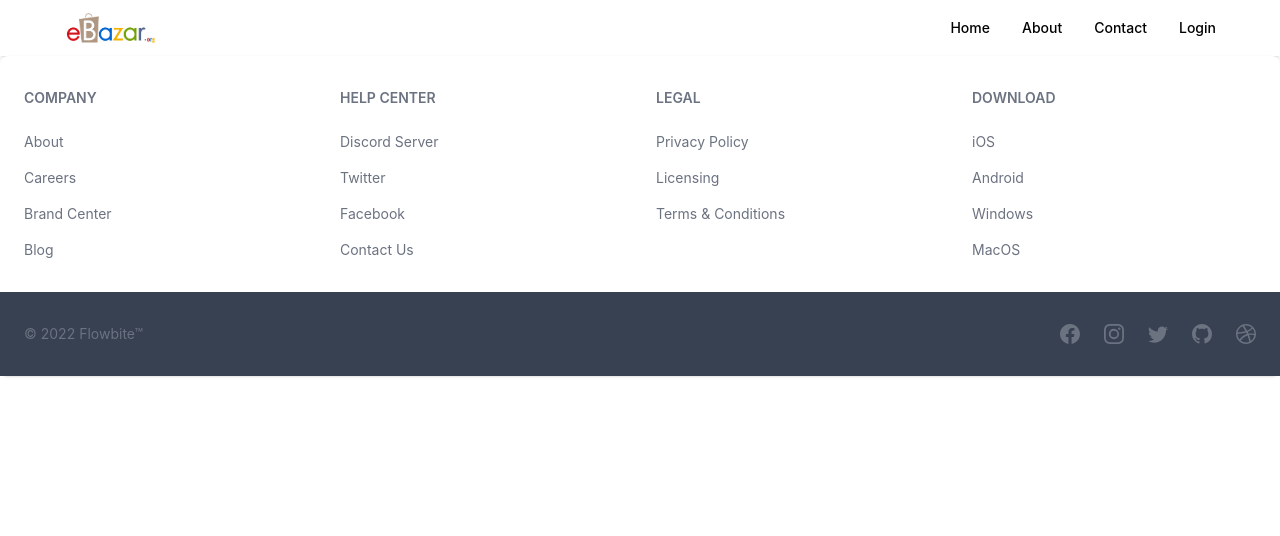
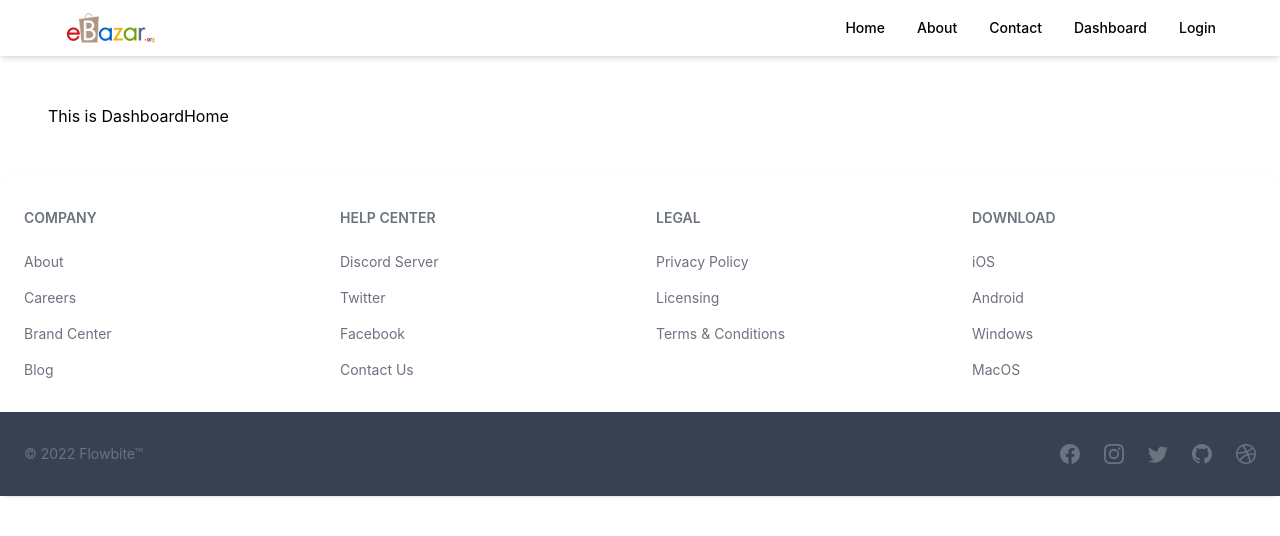
Before and after one commit to rimonhossain12/ebazar-shopping-front-end, a React (Create React App) app: page /dashboard in a window 1280 px wide. Shown: the top 536 px of the page. Built offline with nearby package versions, Linux system fonts and the light colour scheme; no server answers.

Commit message:
dashboard added

```diff
--- a/src/App.js
+++ b/src/App.js
@@ -8,6 +8,7 @@ import Efooter from "./pages/Shared/Efooter";
 import Login from "./pages/Home/Login/Login";
 import Register from "./pages/Home/Login/Register";
 import { ToastContainer } from 'react-toastify';
+import DashboardHome from "./pages/Dashboard/DashboardHome/DashboardHome";
 // rimonhossain74@gmail.com rimon1234
 function App() {
   return (
@@ -21,6 +22,7 @@ function App() {
           <Route path="/contact" element={<Contact />} />
           <Route path="/login" element={<Login />} />
           <Route path="/register" element={<Register />} />
+          <Route path="/dashboard" element={<DashboardHome />} />
         </Routes>
         <ToastContainer />
         </div>
--- /dev/null
+++ b/src/pages/Dashboard/DashboardHome/DashboardHome.js
@@ -0,0 +1,13 @@
+import React from 'react'
+
+const DashboardHome = () => {
+  return (
+    <div>
+        <div className="container-lg px-12 mb-12 my-12">
+        <h2>This is DashboardHome</h2>
+        </div>
+    </div>
+  )
+}
+
+export default DashboardHome
--- a/src/pages/Shared/Nav/Nav.js
+++ b/src/pages/Shared/Nav/Nav.js
@@ -28,6 +28,7 @@ const Nav = () => {
           <Link to="/">Home</Link>
             <Link to="/about" className="fw-bold text-capitalize fs-7">About</Link>
             <Link to="/contact" className="fw-bold text-capitalize fs-7">Contact</Link>
+            <Link to="/dashboard" className="fw-bold text-capitalize fs-7">Dashboard</Link>
             {
              user?.email ?  <Button gradientDuoTone="purpleToPink" onClick={logout}>
              Logout
```
